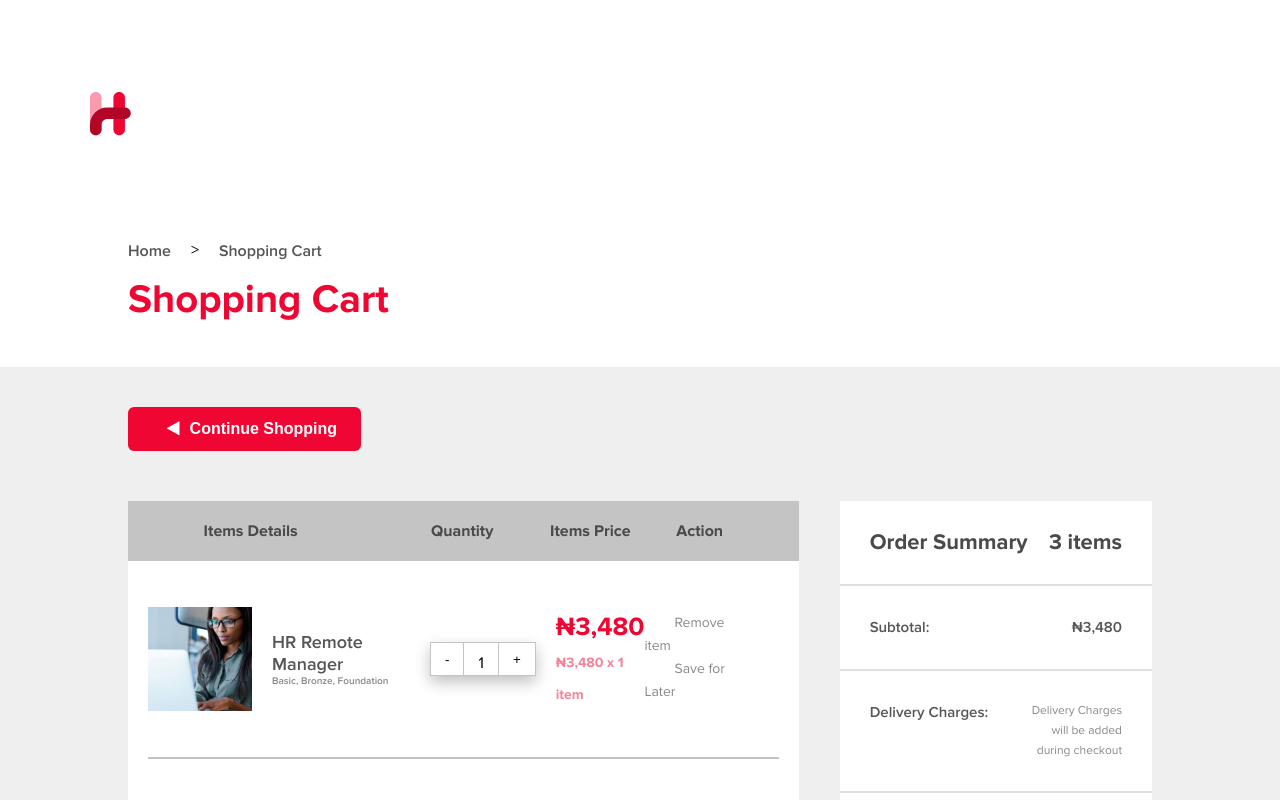
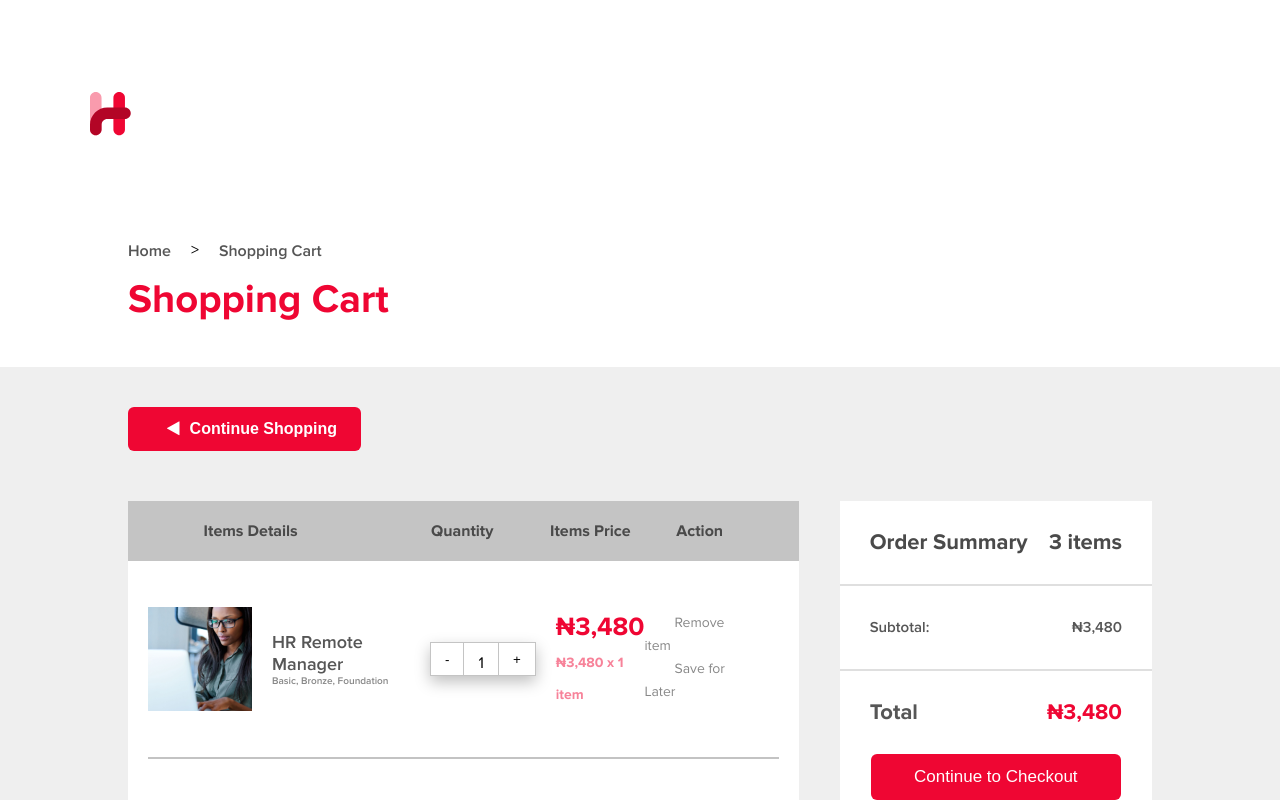
Before and after one commit to TechinnoverHub/hr-work, a React (Create React App) app: page /cart in a window 1280 px wide. Shown: the top 800 px of the page. Built offline with nearby package versions, Linux system fonts and the light colour scheme; what google-maps-react would draw is missing.

Commit message:
modified

```diff
--- a/src/Pages/ShoppingCart/index.jsx
+++ b/src/Pages/ShoppingCart/index.jsx
@@ -145,15 +145,14 @@ class ShoppingCart extends React.Component {
                     <div className="subtotal-figure">₦3,480 </div>
                   </div>
                   <div className="order-summary-horizontal-line"></div>
-                  <div className="delivery-charges-box">
+                  {/* <div className="delivery-charges-box">
                     <div className="delivery-charges">Delivery Charges:</div>
                     <div className="delivery-charge-text">
                       Delivery Charges <br />
                       will be added
                       <br /> during checkout
                     </div>
-                  </div>
-                  <div className="order-summary-horizontal-line"></div>
+                  </div> */}
                   <div className="total-box">
                     <div className="total">Total</div>
                     <div className="total-figure">₦3,480</div>
--- a/src/Pages/ShoppingCart/index.scss
+++ b/src/Pages/ShoppingCart/index.scss
@@ -257,7 +257,7 @@
 .order-summary {
   flex-basis: 30.5%;
   background-color: #fff;
-  height: 530px;
+  height: 410px;
 }
 
 .order-summary > div {
@@ -283,23 +283,6 @@
   line-height: 23px;
   color: #565656;
   padding: 30px 30px;
-}
-
-.delivery-charges-box {
-  padding: 30px 30px;
-  .delivery-charges {
-    font-weight: 600;
-    font-size: 15px;
-    line-height: 23px;
-    color: #565656;
-  }
-
-  .delivery-charge-text {
-    font-size: 12px;
-    line-height: 20px;
-    text-align: right;
-    color: #888888;
-  }
 }
 
 .total-box {
```
